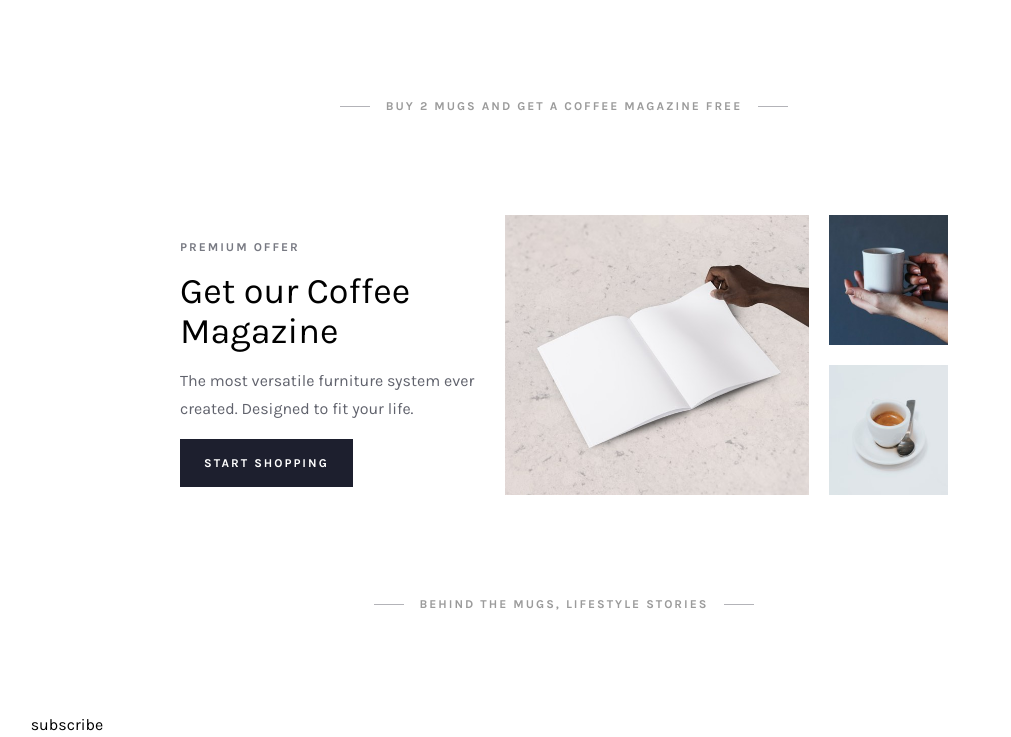
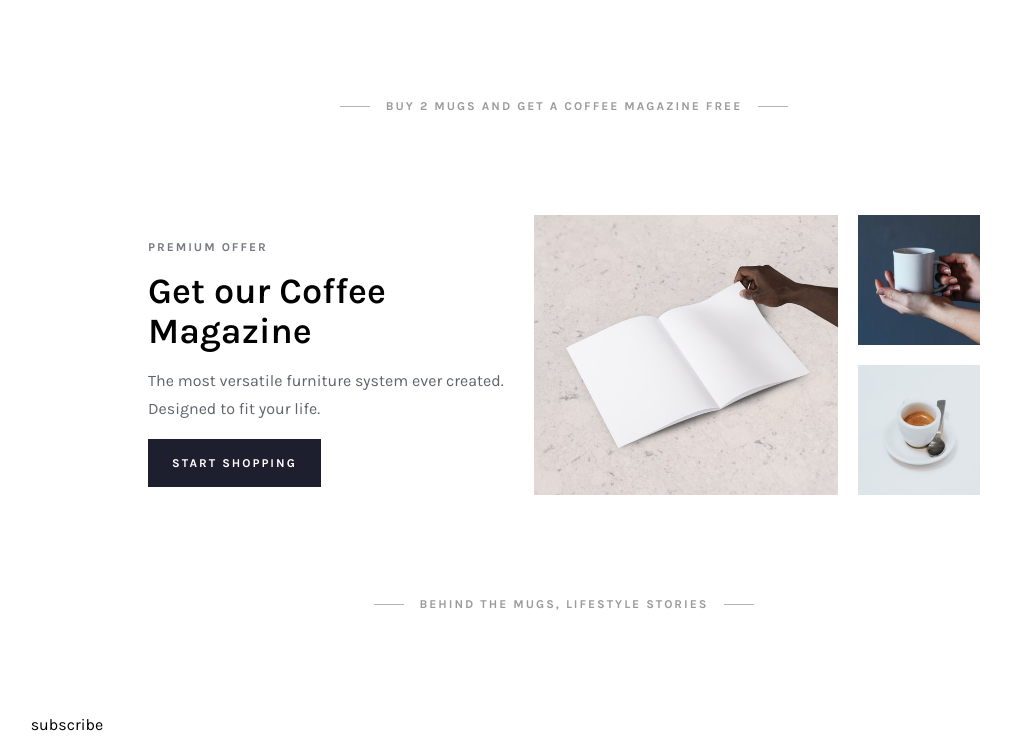
Before and after one commit to manhdungdev/coffee, a website: page index.html in a window 1280 px wide. Shown: the part 3434-4171 px from the top of the page, without its empty margins (76-1087 px from the left). Drawn offline with Linux system fonts and the light colour scheme; files whose address does not match are found by name.

Commit message:
Make magazines #2

```diff
--- a/index.html
+++ b/index.html
@@ -325,29 +325,32 @@
               </div>
             </div>
           </div>
-          <div class="magazines w-[95%] md:w-[50%] lg:w-[60%] mx-auto">
+          <div class="magazines w-[95%] lg:w-[80%] xl:w-[65%] mx-auto">
             <h2 class="heading">BUY 2 MUGS AND GET A COFFEE MAGAZINE FREE</h2>
-            <div class="flex items-center gap-4">
-              <div class="basis-[44%]">
+            <div class="flex flex-col-reverse lg:flex-row items-center justify-center gap-5">
+              <div class="basis-[44%] shrink-0 text-center lg:text-start">
                 <p class="text-xs uppercase tracking-[2px] font-bold text-[#1d1f2e]/60 my-4">PREMIUM OFFER</p>
-                <h3 class="mb-4 text-4xl">Get our Coffee Magazine</h3>
+                <h3 class="font-semibold sm:font-bold sm:text-4xl mb-4">Get our Coffee Magazine</h3>
                 <p class="leading-7 font-normal text-[#1d1f2eb3] mb-4">
                   The most versatile furniture system ever created. Designed to fit your life.
                 </p>
                 <button class="btn uppercase !bg-[#1d1f2e] !text-white">Start Shopping</button>
               </div>
 
-              <div class="flex items-center gap-5 flex-grow]">
-                <img class="h-[280px] object-cover"
+              <div class="w-full flex-col lg:flex-row flex gap-5 flex-grow">
+                <img
+                  class="w-full lg:w-auto h-[280px] object-cover"
                   src="./public//assets/img/magazine-1.jpg"
                   alt=""
                 />
-                <div class=" flex flex-col items-center gap-5">
-                  <img class="h-[130px] w-[160px] object-cover"
+                <div class="flex flex-row justify-center lg:flex-col items-center gap-5">
+                  <img
+                    class="w-[calc((100%-20px)/2)] lg:h-[130px] lg:w-[160px] object-cover"
                     src="./public//assets/img/magazine-2.jpg"
                     alt=""
                   />
-                  <img class="h-[130px] w-[160px] object-cover"
+                  <img
+                    class="w-[calc((100%-20px)/2)] lg:h-[130px] lg:w-[160px] object-cover"
                     src="./public//assets/img/magazine-3.jpg"
                     alt=""
                   />
```
Also changed, not shown: public/output.css.
